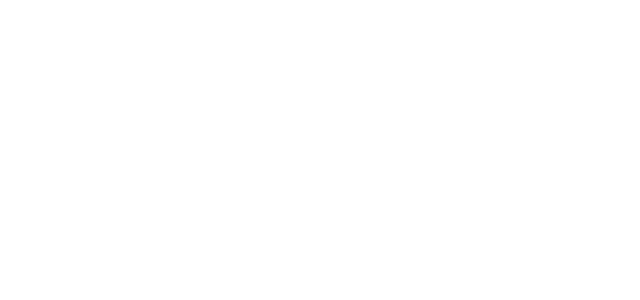
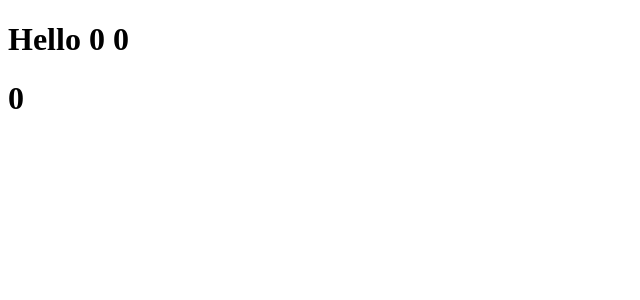
Before and after one commit to SuhanBangera/Arachnoid, a React (Vite) app: page / in a window 1280 px wide. Shown: the top 300 px of the page, without its empty margins (0-640 px from the left). Built offline with nearby package versions, Linux system fonts and the light colour scheme.

Commit message:
ARACHNOID:02:Added Singularity to store

```diff
--- a/package.json
+++ b/package.json
@@ -1,7 +1,7 @@
 {
   "name": "arachnoid",
   "private": false,
-  "version": "0.2.0",
+  "version": "0.0.0",
   "type": "module",
   "scripts": {
     "dev": "vite",
--- a/src/App.tsx
+++ b/src/App.tsx
@@ -1,12 +1,14 @@
 import React, { useState } from 'react'
-import { ArachnoidProvider } from 'arachnoid'
+import { store } from './test/store';
+import Test from './test/test';
 
 function App() {
+  const {getState} = store();
   return (
-    <ArachnoidProvider>
       <div className="App">
+        <Test />
+        <h1>{getState().count}</h1>
       </div>
-    </ArachnoidProvider>
   )
 }
 
--- /dev/null
+++ b/src/lib/createStore.ts
@@ -0,0 +1,49 @@
+import { useMemo, useState } from "react";
+import { Store, Getter, Setter, StateAction } from "./types"
+import EventEmitter from "./even-emitter"
+import { ActionNotFoundError } from "./errors";
+
+const createStore = <State>(store: Store<State>) => {
+
+    const instance = new EventEmitter();
+
+    return () => {
+        const [_, setCount] = useState<number>(0);
+        useMemo(() => {
+            for (const actionName in store.actions) {
+                instance.addEventListener(actionName, () => {
+                    setCount(c => (c + 1) % Number.MAX_SAFE_INTEGER);
+                })
+            }
+        }, [store.actions]);
+
+        const getState: Getter<State> = () => store.state;
+
+        const setState: Setter<State> = (newState: State | StateAction<State>) => {
+            if (typeof newState === 'function') {
+                const nextState = (newState as  StateAction<State>)(store.state);
+                store.state = { ...store.state, ...nextState };
+            } else {
+                store.state = { ...store.state, ...newState };
+            }
+        };
+
+        const dispatch = (actionName: string, payload?: any) => {
+            if (Object.prototype.hasOwnProperty.call(store.actions, actionName)) {
+                store.actions![actionName](getState, setState, payload)
+                instance.emit(actionName);
+            } else {
+                throw new ActionNotFoundError(`Action ${actionName} not found in the store`);
+            }
+        }
+
+        return {
+            getState,
+            dispatch
+        }
+    }
+
+}
+
+
+export default createStore;
--- /dev/null
+++ b/src/lib/even-emitter.ts
@@ -0,0 +1,7 @@
+class EventEmitter extends EventTarget {
+    emit (key:string) {
+        this.dispatchEvent(new Event(key));
+    }
+}
+
+export default EventEmitter;
--- a/src/lib/index.ts
+++ b/src/lib/index.ts
@@ -1,4 +1,4 @@
-export {default as createStore} from './store';
+export {default as createStore} from './createStore';
 export {default as ArachnoidProvider} from './provider';
 
 export type {Setter, Getter, Store, Action, Actions} from './types';
--- a/src/lib/store.ts
+++ /dev/null
@@ -1,42 +0,0 @@
-import { useState } from "react"
-import { ActionNotFoundError } from "./errors"
-import { Getter,  Store  } from "./types"
-// import { useQuery } from "react-query"
-
-
-
-const createStore = <State>(store: Store<State>) => {
-
-
-    return () => {
-        const [state, setState] = useState<State>(store.state);
-
-        const getState: Getter<State> = (): State => state;
-
-        const dispatch = (actionName: string, payload?: any) => {
-            if (Object.prototype.hasOwnProperty.call(store.actions, actionName)) {
-                return store.actions![actionName](getState, setState, payload)
-            } else {
-                throw new ActionNotFoundError(`Action ${actionName} not found in the store`);
-            }
-        }
-
-        // const asyncDispatch = (actionName: string, asyncFunction:(payload?: any)=>Promise<any>, payload?:any, options?: SpyAsyncActionQueryOptions<any>) => {
-        //     const response = useQuery([actionName], () => asyncFunction(payload), options);
-        //     if (Object.prototype.hasOwnProperty.call(store.asyncActions, actionName)) {
-        //         return store.asyncActions![actionName](getState, setState, response)
-        //     } else {
-        //         throw new ActionNotFoundError(`Async action ${actionName} not found in the store`);
-        //     }
-        // }
-
-        return {
-            getState,
-            // asyncDispatch,
-            dispatch
-        }
-    }
-
-}
-
-export default createStore;
--- /dev/null
+++ b/src/test/store.ts
@@ -0,0 +1,17 @@
+import { createStore } from "arachnoid"
+
+export const store = createStore({
+    state: {
+        count: 0,
+    },
+
+    actions: {
+        increment: (get, set) => {
+            set((state) => ({
+                ...state,
+                count: state.count + 1,
+            })
+            )
+        }
+    }
+});
--- /dev/null
+++ b/src/test/test.tsx
@@ -0,0 +1,17 @@
+import React from 'react';
+import { store } from './store';
+
+
+const Test = () => {
+
+    const instace1 = store();
+    const instance2 = store();
+    return (
+        <h1 onClick={() => instance2.dispatch('increment')}>
+            Hello {instace1.getState().count} {instance2.getState().count}
+        </h1>
+    )
+}
+
+
+export default Test;
```
Also changed, not shown: src/lib/state-handler.ts (added).
